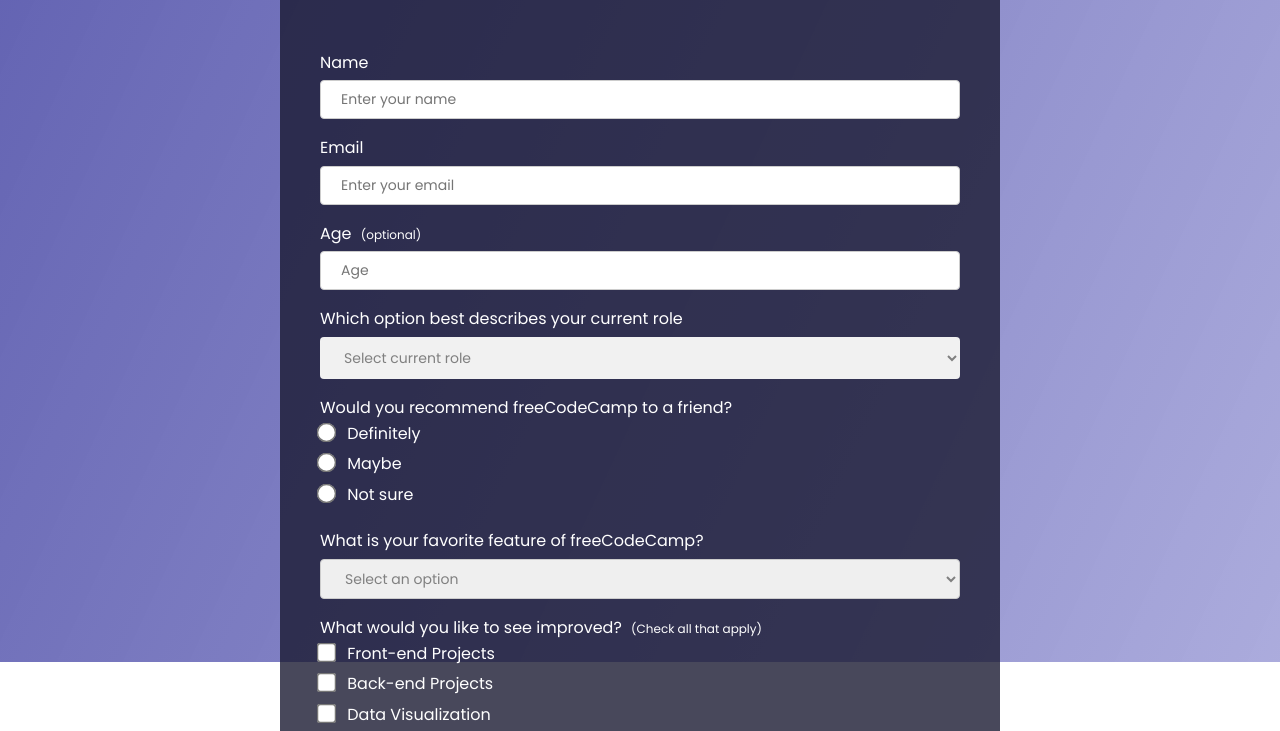
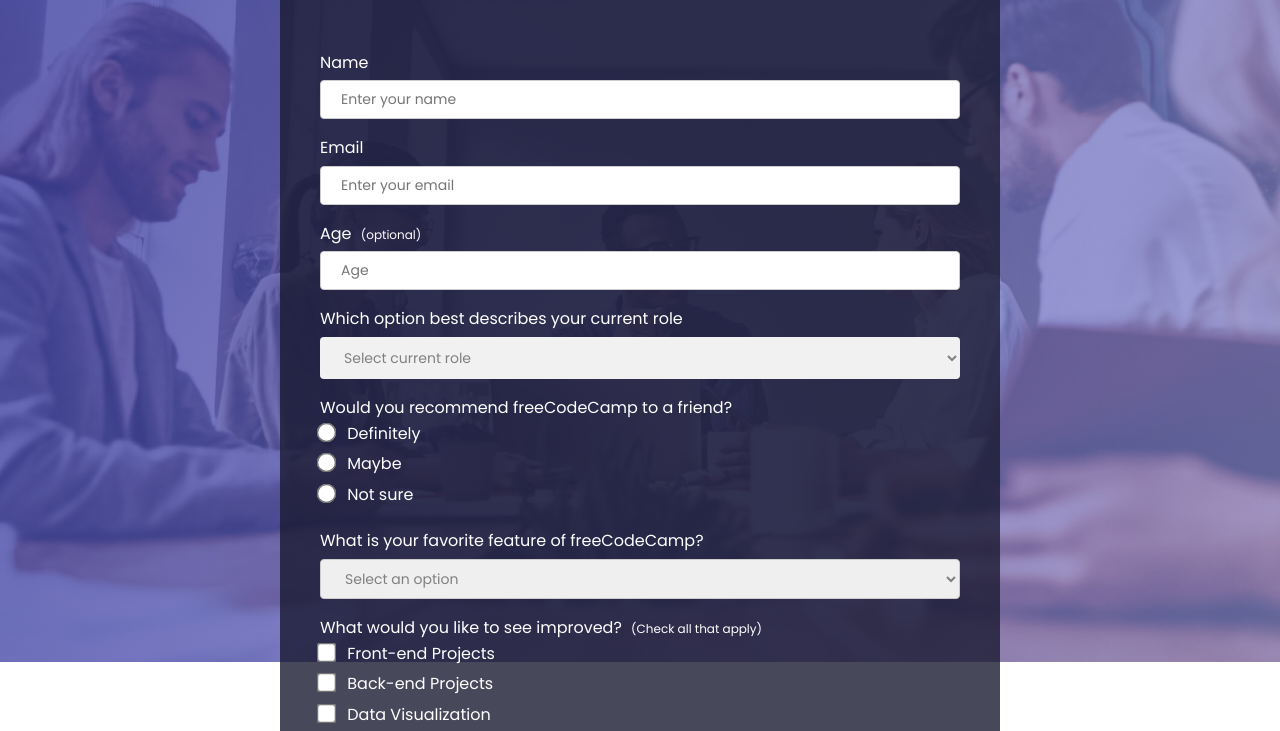
Before and after one commit to luiscarreradev/surveyForm-FreeCodeCamp, a plain HTML site: page index.html in a window 1280 px wide. Shown: the part 138-869 px from the top of the page. Drawn offline with Linux system fonts and the light colour scheme; the site is published under a folder, as on GitHub Pages, so addresses that start at the root find nothing.

Commit message:
Se actualizo la ubicacion de la imagen

```diff
--- a/style.css
+++ b/style.css
@@ -37,7 +37,7 @@ span {
     left: 0;
     top: 0;
     content: '';
-    background-image: linear-gradient(115deg,rgba(58, 58, 158, 0.8),rgba(136, 136, 206, 0.7) ), url(/img.jpg);
+    background-image: linear-gradient(115deg,rgba(58, 58, 158, 0.8),rgba(136, 136, 206, 0.7) ), url(img.jpg);
     background-size: cover;
     background-position: center;
     background-repeat: no-repeat;
```
